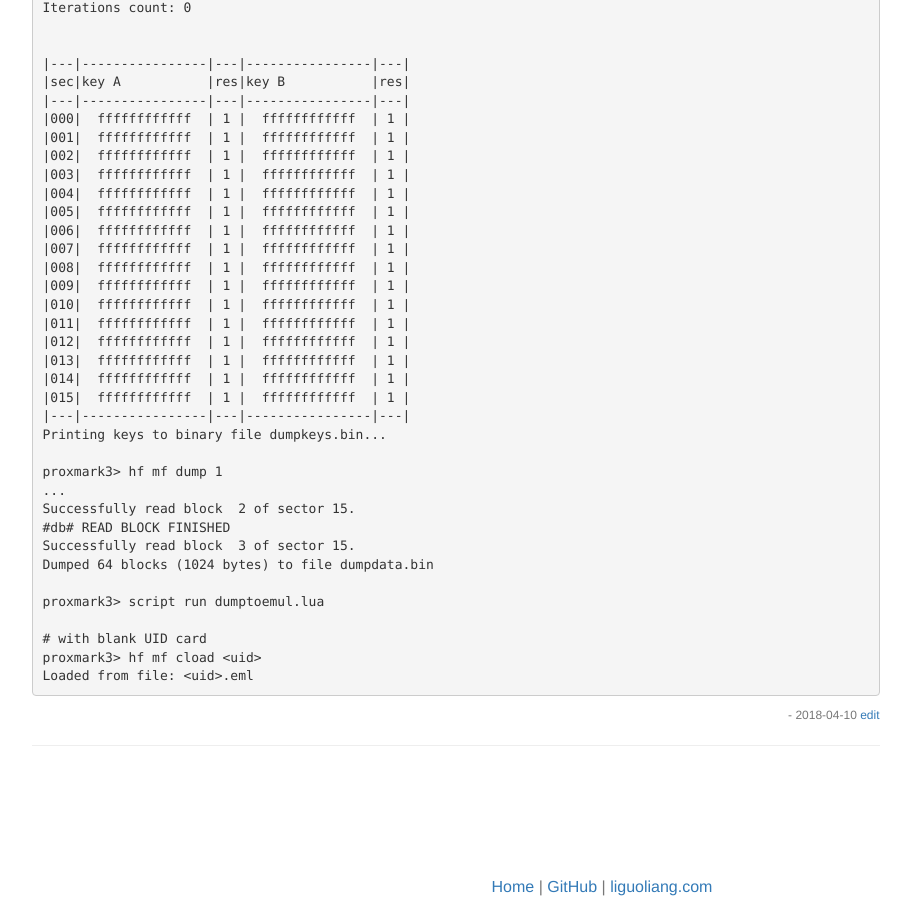
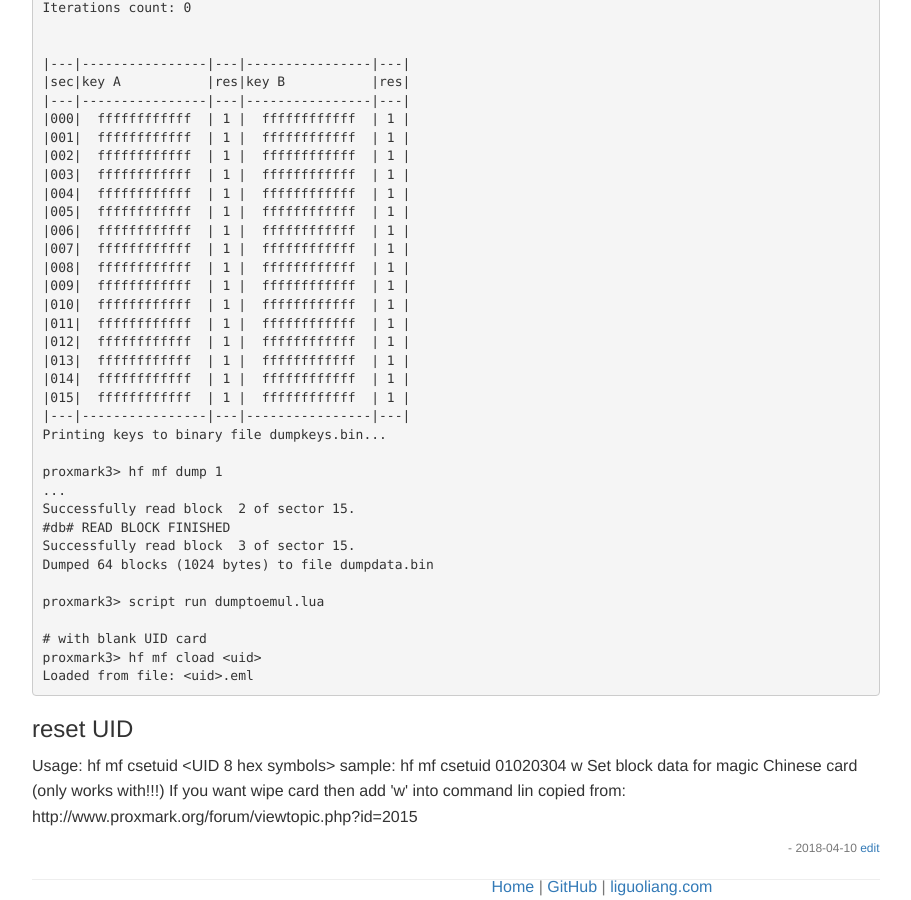
Before and after one commit to gary-liguoliang/notes, a Jekyll site: the page built from _posts/2018-04-10-clone-rfid.md, in a window 1280 px wide and 900 px high, scrolled down 1324 px. Shown: the whole window, without its empty margins (38-949 px from the left). Built offline with Jekyll 4.4.1, drawn with Linux system fonts in a browser that asks for light colours; comment, search, counter and statistics services are not loaded.

Commit message:
Update 2018-04-10-clone-rfid.md

````diff
--- a/_posts/2018-04-10-clone-rfid.md
+++ b/_posts/2018-04-10-clone-rfid.md
@@ -100,3 +100,11 @@ proxmark3> script run dumptoemul.lua
 proxmark3> hf mf cload <uid>
 Loaded from file: <uid>.eml
 ```
+
+### reset UID
+
+Usage:  hf mf csetuid <UID 8 hex symbols> <w>
+sample:  hf mf csetuid 01020304 w
+Set block data for magic Chinese card (only works with!!!)
+If you want wipe card then add 'w' into command lin
+copied from: http://www.proxmark.org/forum/viewtopic.php?id=2015
````
